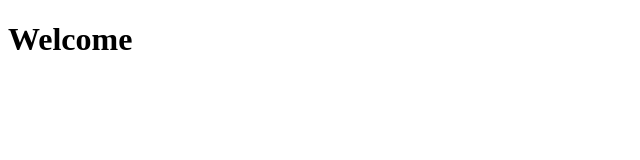
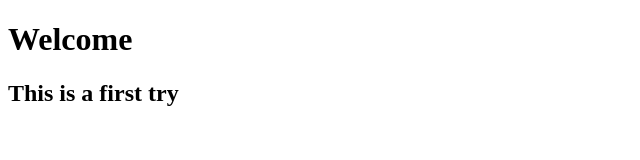
Before and after one commit to Alexandre-Dietsch/helloWorld, a plain HTML site: page index.html in a window 1280 px wide. Shown: the whole page, without its empty margins (0-640 px from the left). Drawn offline with Linux system fonts and the light colour scheme.

Commit message:
Adding a <h2>

```diff
--- a/index.html
+++ b/index.html
@@ -7,5 +7,6 @@
 </head>
 <body>
     <h1>Welcome</h1>
+    <h2>This is a first try</h2>
 </body>
 </html>
```
